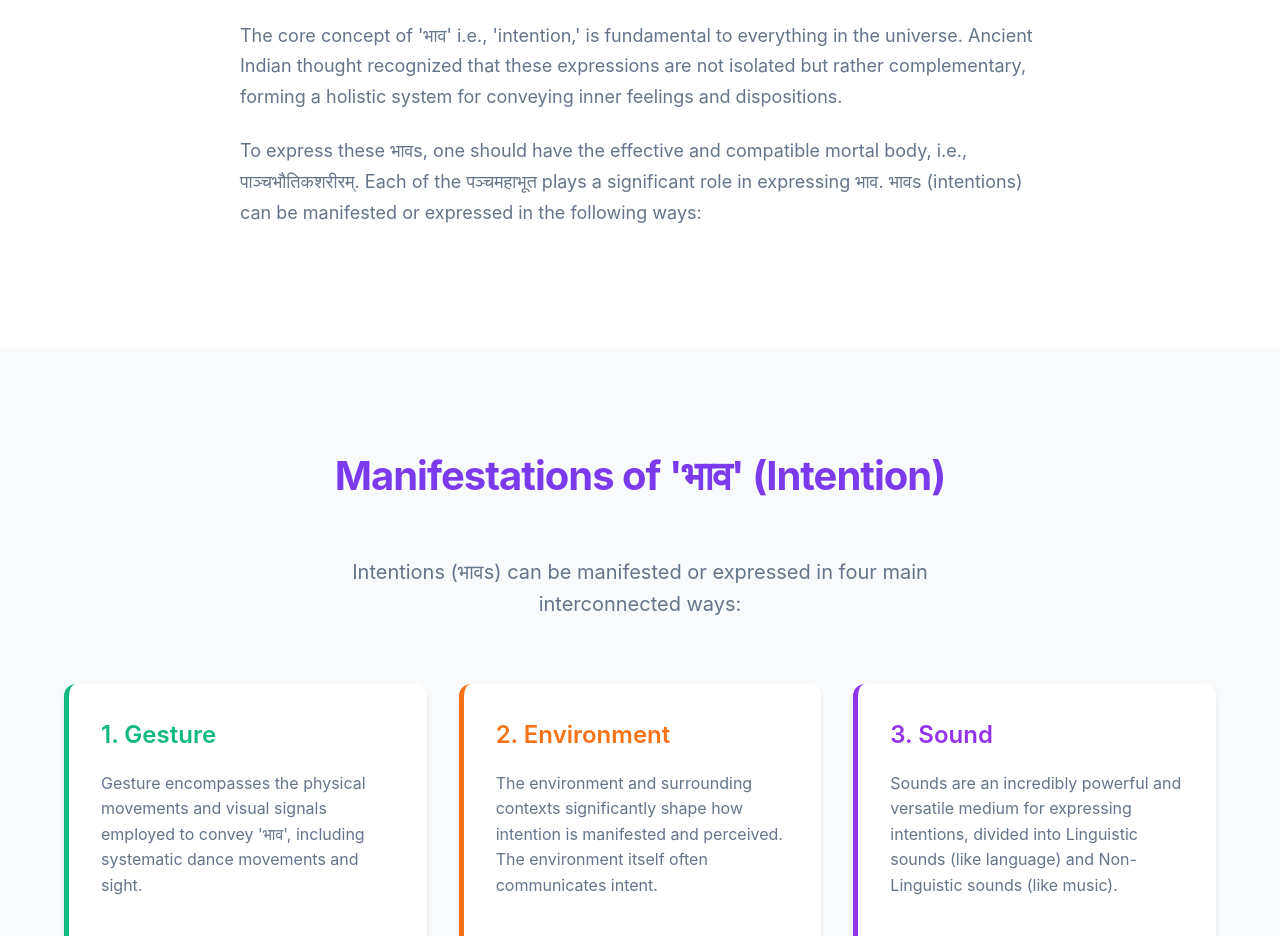
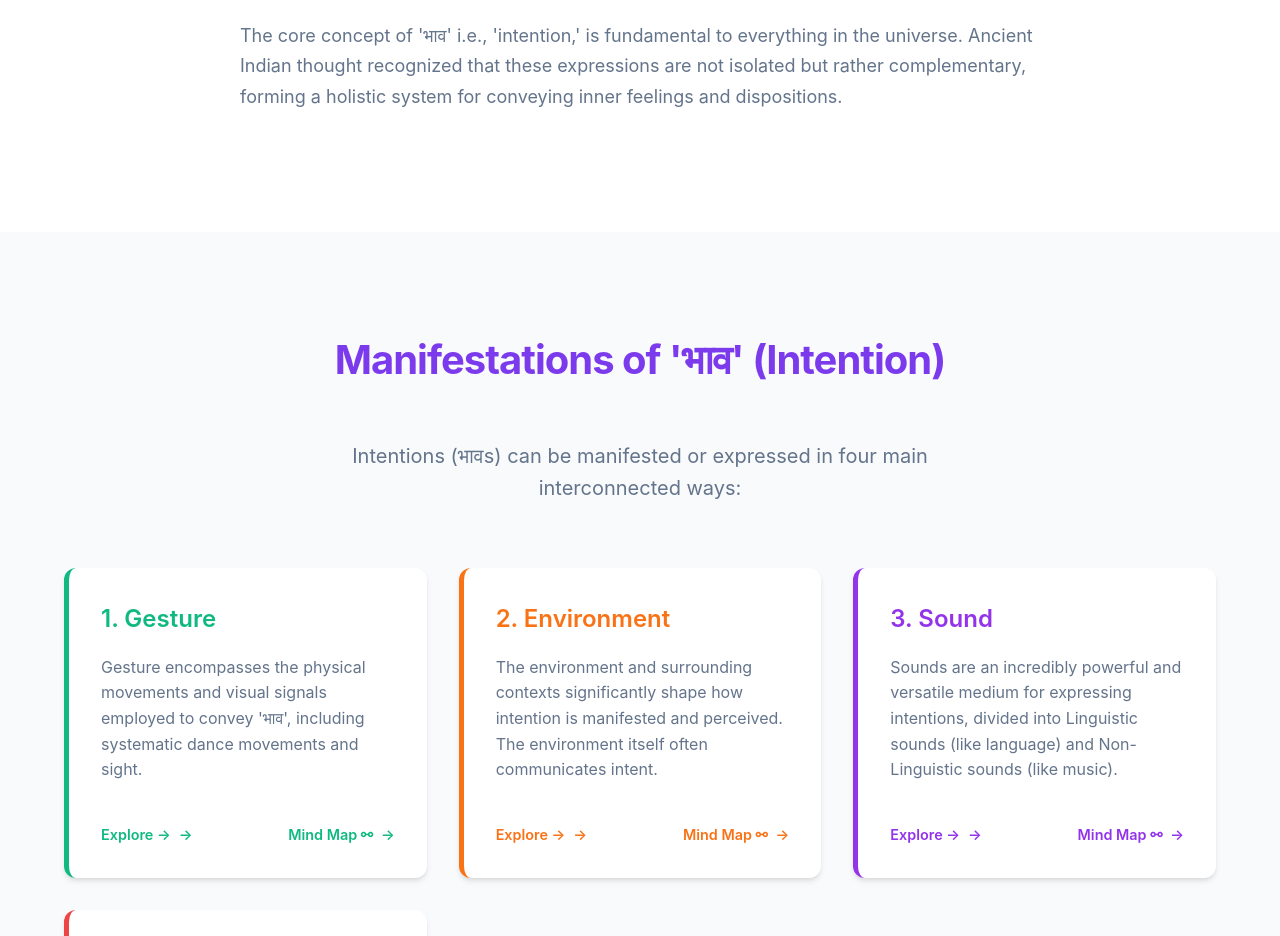
Before and after one commit to Shravan2544/bhaavajaalam.github.io, a plain HTML site: page index.html in a window 1280 px wide. Shown: the part 2560-3496 px from the top of the page. Drawn offline with Linux system fonts and the light colour scheme.

Commit message:
index.html

```diff
--- a/index.html
+++ b/index.html
@@ -49,7 +49,6 @@
         <div class="about-content">
             <p>Interestingly, it is impossible to express the entire भाव, though there are so many ways. Sometimes, though, it is expressed fully from the one side; it is very difficult to decode it. According to the capabilities of the organ faculty, and experiences, one could express his 'भाव.' The Shastras, including Saankhya, Vedaanta, Yoga, Vyaakarana, Miimaamsa, Sangiita, Nirukta, Agama, and so on, discussed this 'Intention' in a more elaborative way in all dynamic ways.</p>
             <p>The core concept of 'भाव' i.e., 'intention,' is fundamental to everything in the universe. Ancient Indian thought recognized that these expressions are not isolated but rather complementary, forming a holistic system for conveying inner feelings and dispositions.</p>
-            <p>To express these भावs, one should have the effective and compatible mortal body, i.e., पाञ्चभौतिकशरीरम्. Each of the पञ्चमहाभूत plays a significant role in expressing भाव. भावs (intentions) can be manifested or expressed in the following ways:</p>
         </div>
     </section>
 
```
